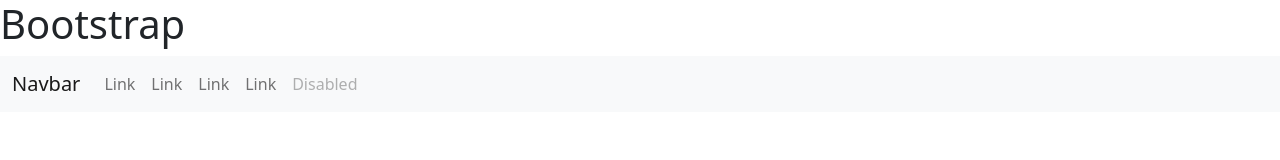
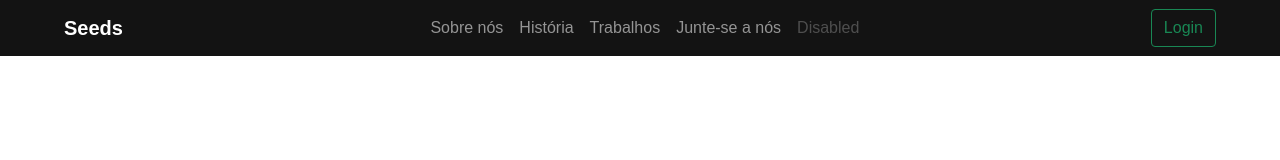
Before and after one commit to GustavoFFelipe/ProjetoSeed, a plain HTML site: page index.html in a window 1280 px wide. Drawn offline with nearby package versions, Linux system fonts and the light colour scheme; a web font is replaced by a local one.

Commit message:
alteração nav-bar

```diff
--- a/index.html
+++ b/index.html
@@ -9,35 +9,36 @@
 
     </head>
     <body>
-        <h1>Bootstrap</h1>
             <header>
                 <!--Navbar do Bootstrap-->
-        <nav class="navbar navbar-expand-lg navbar-light bg-light">
+        <nav class="navbar navbar-expand-lg navbar-dark">
             <div class="container-fluid">
-              <a class="navbar-brand" href="#">Navbar</a>
+              <a class="navbar-brand" href="#">Seeds</a>
               <button class="navbar-toggler" type="button" data-bs-toggle="collapse" data-bs-target="#navbarSupportedContent" aria-controls="navbarSupportedContent" aria-expanded="false" aria-label="Toggle navigation">
                 <span class="navbar-toggler-icon"></span>
               </button>
               <div class="collapse navbar-collapse" id="navbarSupportedContent">
-                <ul class="navbar-nav me-auto mb-2 mb-lg-0">
+                <ul class="navbar-nav mx-auto mb-2 mb-lg-0">
 
                   <li class="nav-item">
-                    <a class="nav-link" href="#">Link</a>
+                    <a class="nav-link" href="#">Sobre nós</a>
                   </li>
                   <li class="nav-item">
-                    <a class="nav-link" href="#">Link</a>
+                    <a class="nav-link" href="#">História</a>
                   </li>
                   <li class="nav-item">
-                    <a class="nav-link" href="#">Link</a>
+                    <a class="nav-link" href="#">Trabalhos</a>
                   </li>
                   <li class="nav-item">
-                    <a class="nav-link" href="#">Link</a>
+                    <a class="nav-link" href="#">Junte-se a nós</a>
                   </li>
 
                   <li class="nav-item">
                     <a class="nav-link disabled" href="#" tabindex="-1" aria-disabled="true">Disabled</a>
                   </li>
+
                 </ul>
+                <button class="btn btn-outline-success" type="submit">Login</button>
               </div>
             </div>
           </nav>
--- a/style.css
+++ b/style.css
@@ -0,0 +1,16 @@
+@import url('https://fonts.googleapis.com/css2?family=Benne&display=swap'); /* impementação de fontes*/
+
+*{
+    margin: 0px;
+    padding: 0px;
+    box-sizing: border-box;
+    font-family: "Benne", sans-serif;
+}
+.navbar {
+    background-color: #131313;
+    padding: 16px 52px;
+}
+.navbar .navbar-brand {
+    font-size: 20px;
+    font-weight: 700;
+}
```
